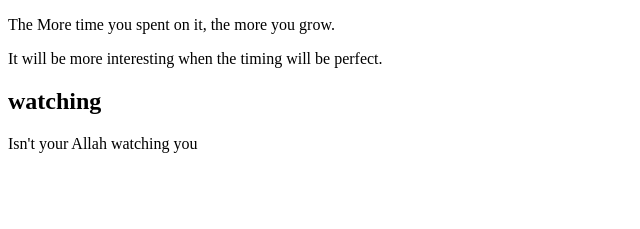
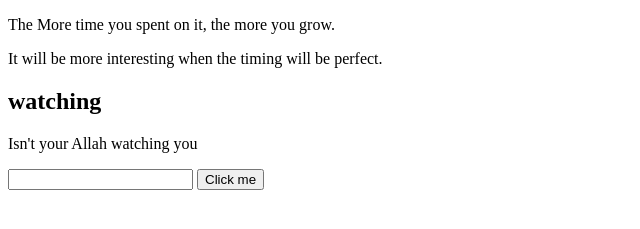
Before and after one commit to abuazzzam/try-again, a plain HTML site: page index.html in a window 1280 px wide. Shown: the part 105-334 px from the top of the page, without its empty margins (0-640 px from the left). Drawn offline with Linux system fonts and the light colour scheme.

Commit message:
Bbranch & Button

```diff
--- a/index.html
+++ b/index.html
@@ -24,5 +24,7 @@
     <p> It will be more interesting when the timing will be perfect.</p>
     <h2>watching</h2>
     <p>Isn't your Allah watching you</p>
+    <input type="Write your Name">
+    <button>Click me</button>
 </body>
 </html>
```
